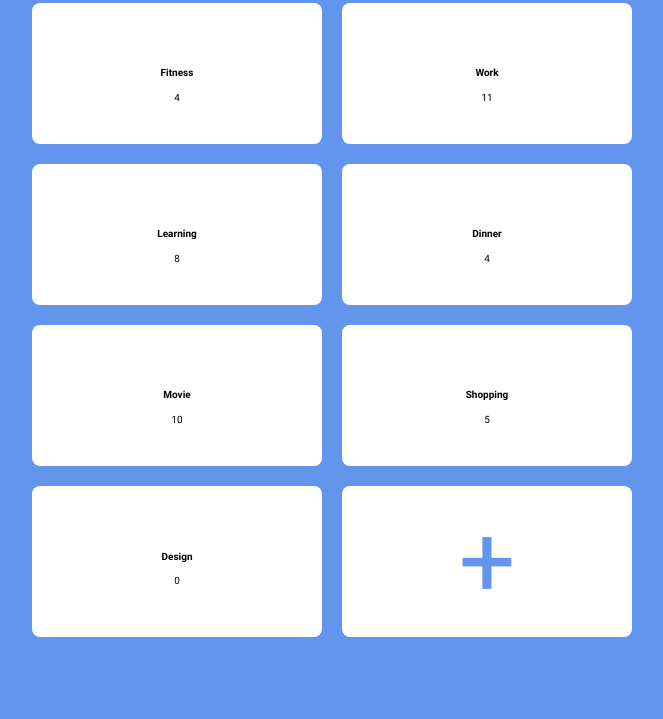
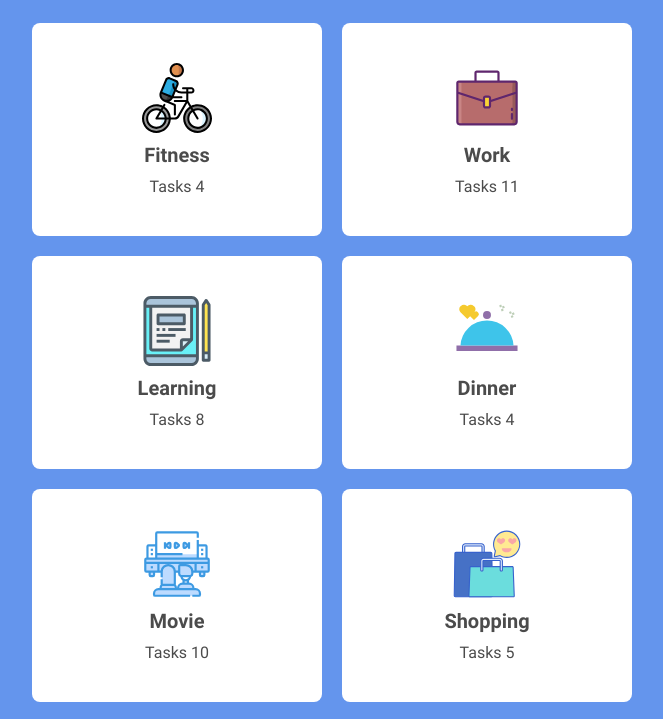
Before and after one commit to HkirillV/todo, a website built with Vite: page index.html in a window 1280 px wide. Shown: the part 88-807 px from the top of the page, without its empty margins (308-971 px from the left). Built offline with nearby package versions, Linux system fonts and the light colour scheme.

Commit message:
init: add task image

```diff
--- a/index.html
+++ b/index.html
@@ -16,39 +16,39 @@
 <main class="container">
   <section class="todo">
     <div class="task">
-      <img class="task__image" src="" alt="">
+      <img class="task__image" src="/src/img/fitness.svg" width="70" height="70" loading="lazy" alt="fitness">
       <h4 class="task__title">Fitness</h4>
-      <span class="task__count">4</span>
+      <span class="task__count">Tasks 4</span>
     </div>
     <div class="task">
-      <img class="task__image" src="" alt="">
+      <img class="task__image" src="/src/img/work.svg" width="70" height="70" loading="lazy" alt="work">
       <h4 class="task__title">Work</h4>
-      <span class="task__count">11</span>
+      <span class="task__count">Tasks 11</span>
     </div>
     <div class="task">
-      <img class="task__image" src="" alt="">
+      <img class="task__image" src="/src/img/learning.svg" width="70" height="70" loading="lazy" alt="learning">
       <h4 class="task__title">Learning</h4>
-      <span class="task__count">8</span>
+      <span class="task__count">Tasks 8</span>
     </div>
     <div class="task">
-      <img class="task__image" src="" alt="">
+      <img class="task__image" src="/src/img/dinner.svg" width="70" height="70" loading="lazy" alt="dinner">
       <h4 class="task__title">Dinner</h4>
-      <span class="task__count">4</span>
+      <span class="task__count">Tasks 4</span>
     </div>
     <div class="task">
-      <img class="task__image" src="" alt="">
+      <img class="task__image" src="/src/img/movie.svg" width="70" height="70" loading="lazy" alt="movie">
       <h4 class="task__title">Movie</h4>
-      <span class="task__count">10</span>
+      <span class="task__count">Tasks 10</span>
     </div>
     <div class="task">
-      <img class="task__image" src="" alt="">
+      <img class="task__image" src="/src/img/shopping.svg" width="70" height="70" loading="lazy" alt="shopping">
       <h4 class="task__title">Shopping</h4>
-      <span class="task__count">5</span>
+      <span class="task__count">Tasks 5</span>
     </div>
     <div class="task">
-      <img class="task__image" src="" alt="">
+      <img class="task__image" src="/src/img/design.svg" width="70" height="70" loading="lazy" alt="design">
       <h4 class="task__title">Design</h4>
-      <p class="task__count">0</p>
+      <p class="task__count">Tasks 0</p>
     </div>
     <div class="todo__add">
       <span class="plus">+</span>
--- a/src/sass/base/_base.scss
+++ b/src/sass/base/_base.scss
@@ -27,6 +27,7 @@ h4, .h4,
 h5, .h5,
 h6, .h6 {
   font-family: Roboto, sans-serif;
+  margin: 0;
 }
 
 h1, .h1 {
@@ -44,6 +45,10 @@ h3, .h3 {
   line-height: 1.35;
 }
 
+p {
+  margin: 0;
+}
+
 
 li {
   list-style-type: none;
--- a/src/sass/components/_todo.scss
+++ b/src/sass/components/_todo.scss
@@ -7,11 +7,28 @@
 }
 
 .task {
+  display: flex;
+  justify-content: center;
+  flex-direction: column;
+  align-items: center;
+  row-gap: 10px;
   padding: 40px;
   border-radius: 8px;
   background-color: $color-white;
 
+ &__title {
+   color: $color-black;
+   opacity: 0.7;
 
+   @include font($size: 2rem, $height: normal, $weight: 900)
+ }
+
+  &__count {
+    color: $color-black;
+    opacity:  0.7;
+
+    @include font($size: 1.6rem, $height: normal, $weight: 400)
+  }
 }
 
 .todo__add {
--- a/src/sass/layouts/_header.scss
+++ b/src/sass/layouts/_header.scss
@@ -1,6 +1,7 @@
 .navigation {
   display: flex;
   justify-content: center;
+  padding-top: 20px;
   margin-bottom: 20px;
 
   &__title {
```
Also changed, not shown: src/img/design.svg (added), src/img/dinner.svg (added), src/img/fitness.svg (added), src/img/learning.svg (added), src/img/movie.svg (added), src/img/shopping.svg (added), src/img/work.svg (added), src/sass/style.css, 1 other file.
